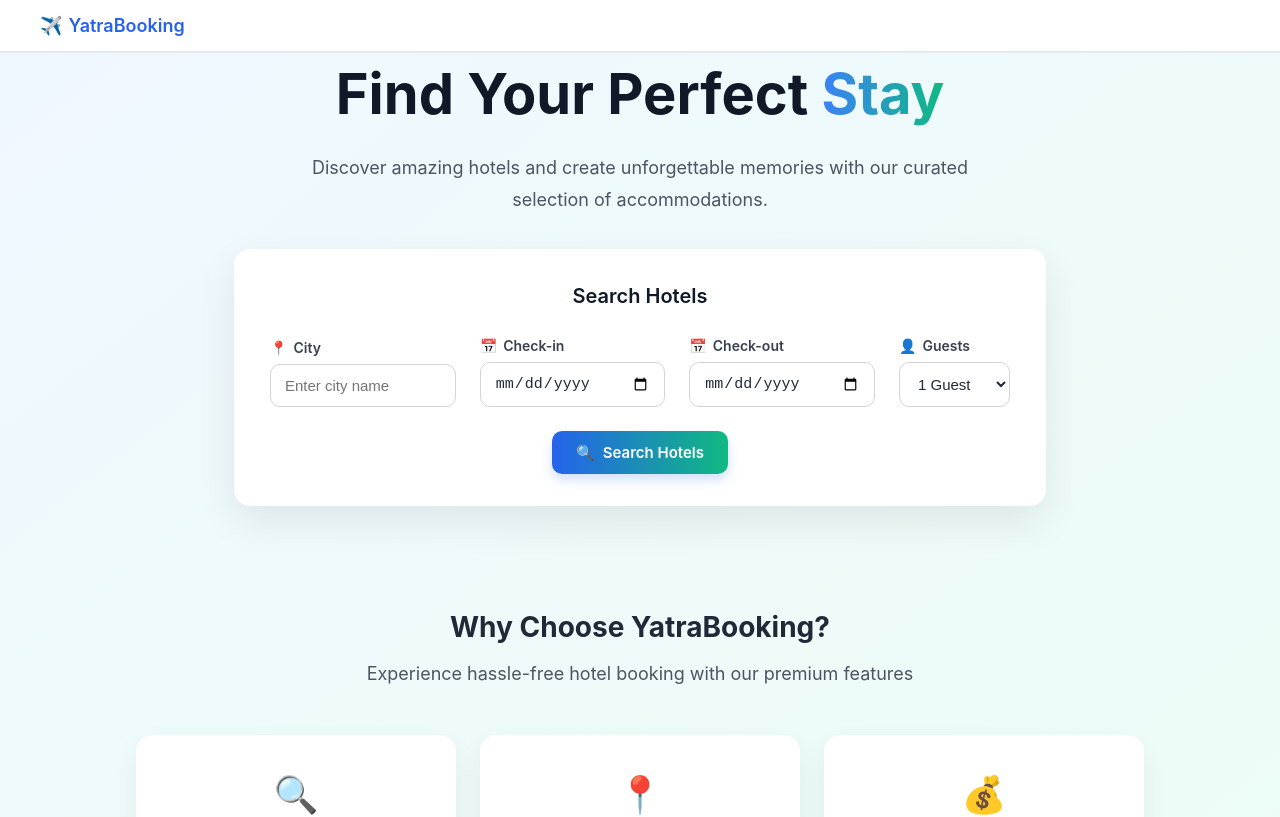
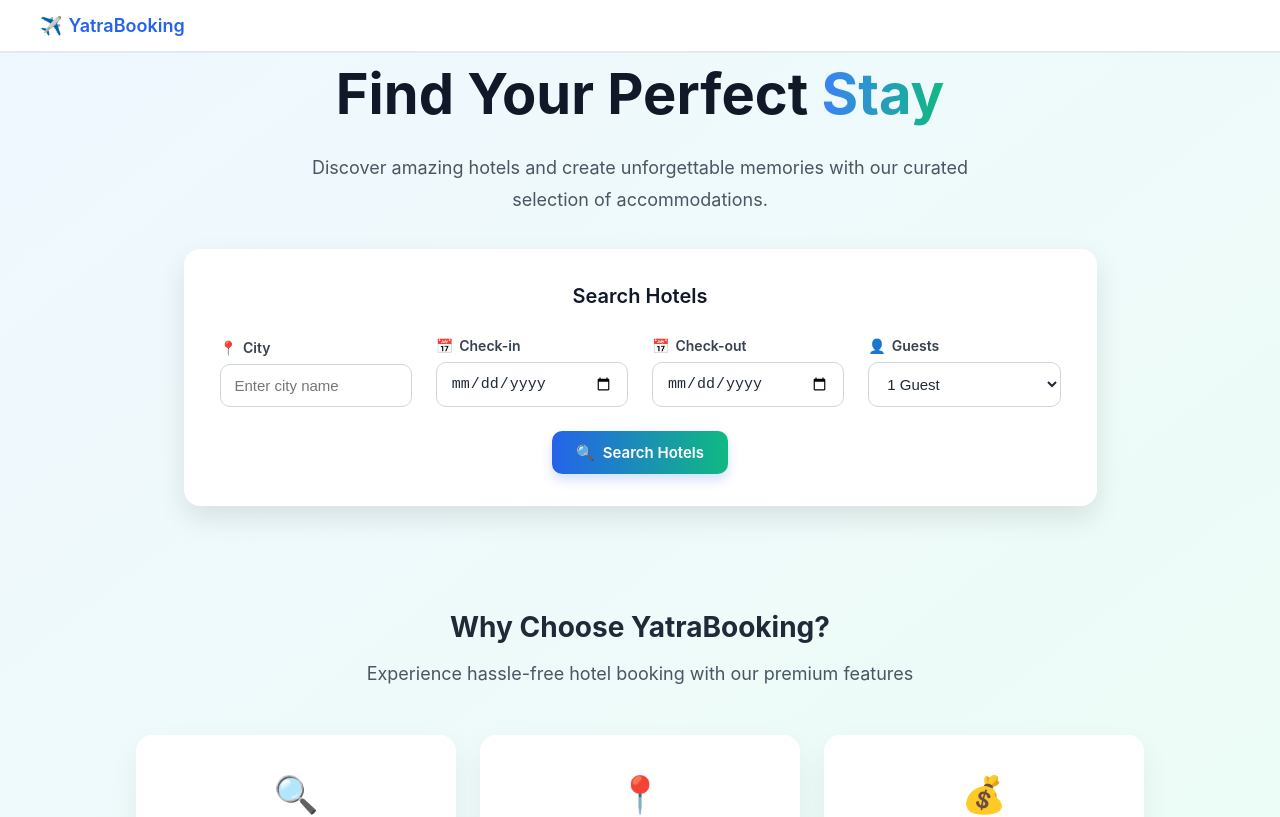
Before and after one commit to stemuttam/YatraBooking, a Next.js app: page / in a window 1280 px wide. Shown: the top 817 px of the page. Built offline with nearby package versions, Linux system fonts and the light colour scheme.

Commit message:
Update SearchForm.module.css

```diff
--- a/components/SearchForm.module.css
+++ b/components/SearchForm.module.css
@@ -1,7 +1,7 @@
 .formWrapper {
   background: white;
   border-radius: 16px;
-  box-shadow: 0 16px 40px rgba(0, 0, 0, 0.08);
+  box-shadow: 0 12px 28px rgba(0, 0, 0, 0.1);
   padding: 32px 36px;
   max-width: 960px;
   margin: 0 auto;
@@ -45,6 +45,7 @@
   border: 1px solid #d1d5db;
   background: white;
   color: #1f2937;
+  min-width: 180px;
 }
 
 .inputGroup input:focus,
```
